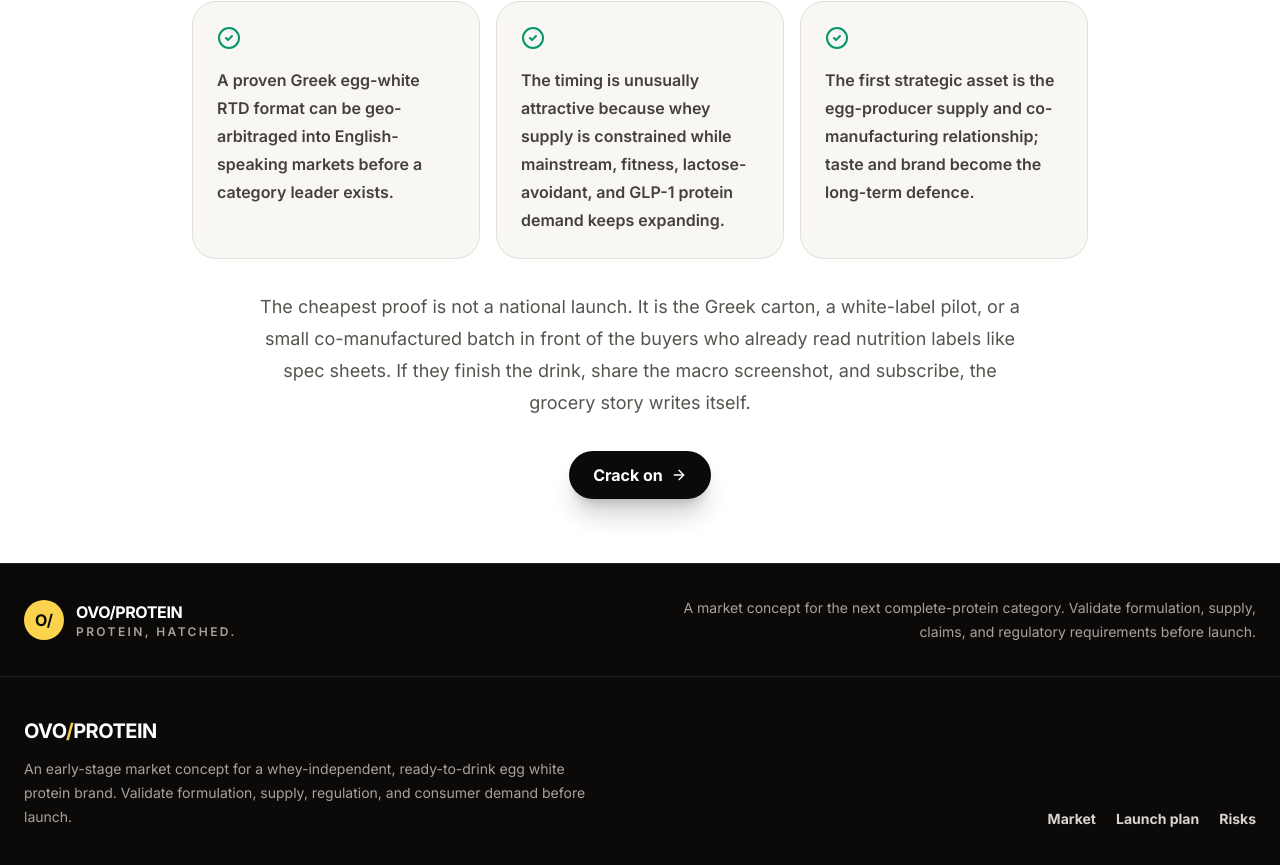
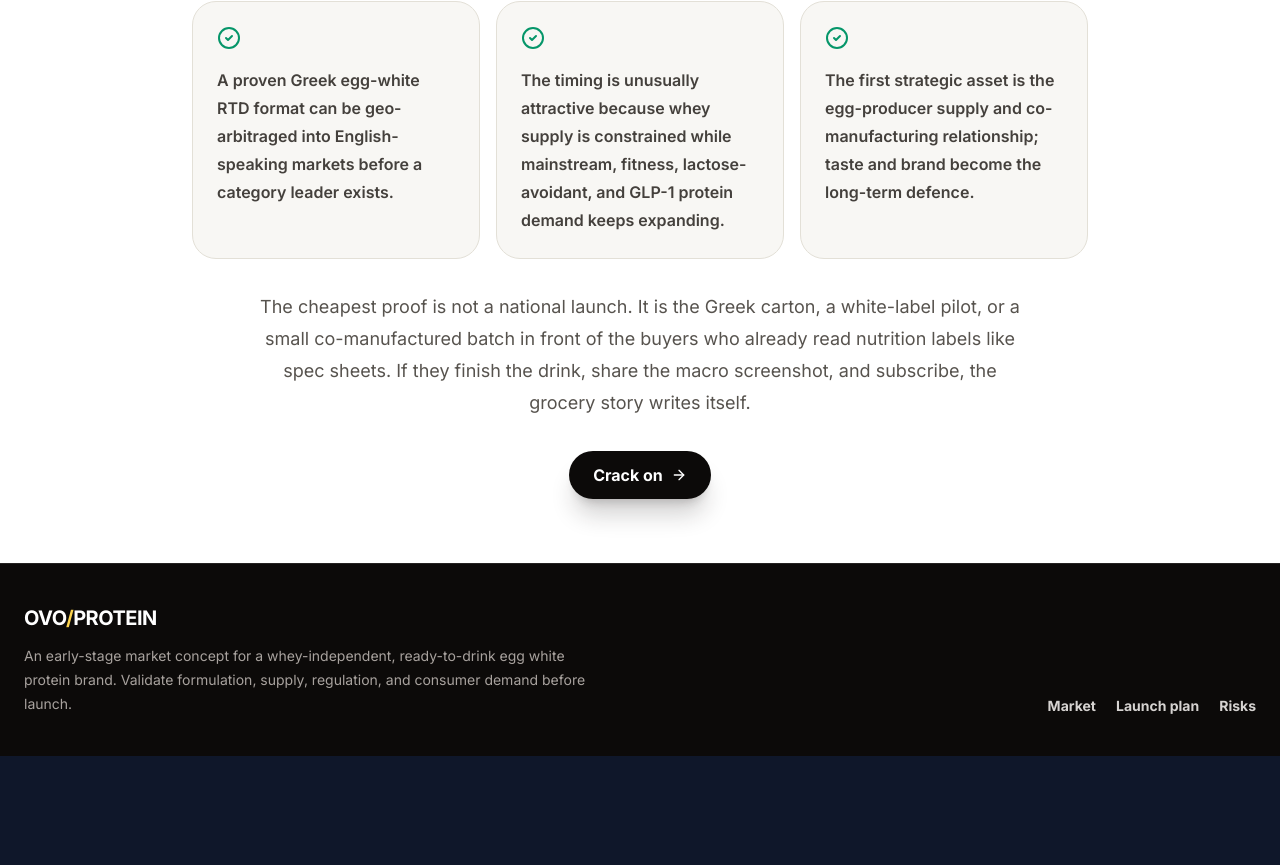
Before and after one commit to march-dave/react-next-anycase, a Next.js app: page /egg-white-protein-drinks in a window 1280 px wide. Shown: the part 7945-8810 px from the top of the page. After the commit the page ends 8701 px from the top, so only its background shows below. Built offline with nearby package versions, Linux system fonts and the light colour scheme.

Commit message:
Launch egg white protein concept homepage

```diff
--- a/pages/egg-white-protein-drinks.js
+++ b/pages/egg-white-protein-drinks.js
@@ -551,20 +551,6 @@ export default function EggWhiteProteinDrinks() {
           </div>
         </section>
 
-        <footer className="border-t border-white/10 bg-stone-950 text-white">
-          <div className="mx-auto flex max-w-7xl flex-col gap-6 px-6 py-8 sm:flex-row sm:items-center sm:justify-between">
-            <div className="flex items-center gap-3">
-              <span className="grid h-10 w-10 place-items-center rounded-full bg-amber-300 font-black text-stone-950">O/</span>
-              <div>
-                <p className="font-black tracking-tight">OVO/PROTEIN</p>
-                <p className="text-xs font-semibold uppercase tracking-[0.2em] text-stone-400">Protein, hatched.</p>
-              </div>
-            </div>
-            <p className="max-w-xl text-sm leading-6 text-stone-400 sm:text-right">
-              A market concept for the next complete-protein category. Validate formulation, supply, claims, and regulatory requirements before launch.
-            </p>
-          </div>
-        </footer>
       </main>
 
       <footer className="border-t border-white/10 bg-stone-950 text-stone-300">
--- a/pages/index.js
+++ b/pages/index.js
@@ -1,3 +1,3 @@
-import Consendus from './consendus'
+import EggWhiteProteinDrinks from './egg-white-protein-drinks'
 
-export default Consendus
+export default EggWhiteProteinDrinks
```
